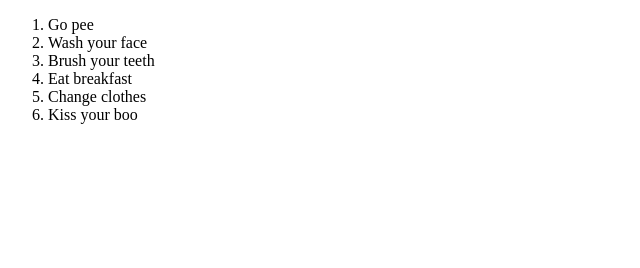
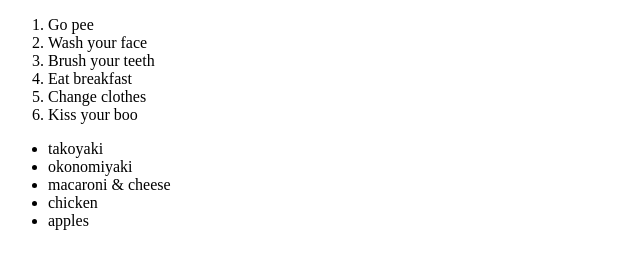
Before and after one commit to ayuka91/html_css, a plain HTML site: page lists.html in a window 1280 px wide. Shown: the whole page, without its empty margins (0-640 px from the left). Drawn offline with Linux system fonts and the light colour scheme.

Commit message:
added unordered list

```diff
--- a/lists.html
+++ b/lists.html
@@ -15,6 +15,14 @@
  <li>Kiss your boo</li>
 </ol>
 
+<ul>
+ <li>takoyaki</li>
+ <li>okonomiyaki</li>
+ <li>macaroni & cheese</li>
+ <li>chicken</li>
+ <li>apples</li>
+</ul>
+
 
 
 
```
